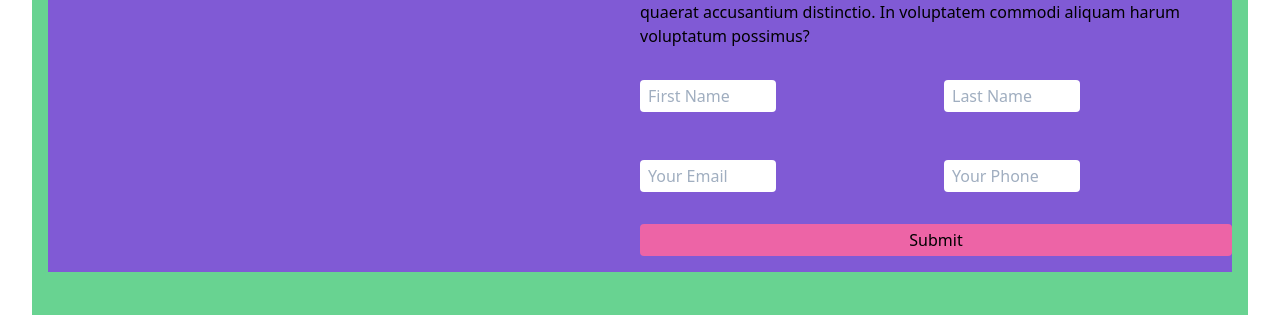
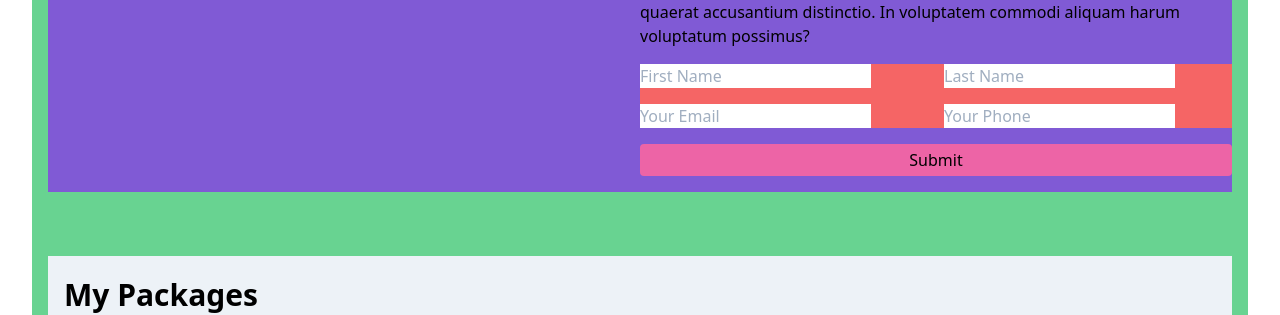
Before and after one commit to RonaldRusso94/LimeLightDevs, a Next.js app in the folder public/client/: page / in a window 1280 px wide. Shown: the part 822-1137 px from the top of the page. Built offline with nearby package versions, Linux system fonts and the light colour scheme.

Commit message:
Refactor FormikForm

```diff
--- a/public/client/components/ContactFormSeconday.js
+++ b/public/client/components/ContactFormSeconday.js
@@ -1,4 +1,4 @@
-import FormikForm from "./formik/FormikFormTyler";
+import FormikForm from "./formik/FormikForm";
 import * as Yup from "yup";
 
 const ContactFormSeconday = () => {
@@ -15,11 +15,10 @@ const ContactFormSeconday = () => {
         </p>
         {/* <ContactForm /> */}
         <FormikForm
-          // firstName={{ name: "firstName", errorMessage: "test" }}
           fields={[
             {
               className: "",
-              fieldDivClass: "",
+              fieldClass: "",
               initialValue: "",
               name: "firstName",
               type: "text",
@@ -49,7 +48,6 @@ const ContactFormSeconday = () => {
               validationFunction: Yup.string()
                 .email("Invalid email address")
                 .required("Required"),
-
             },
             {
               name: "phone",
--- a/public/client/components/formik/FormikForm.js
+++ b/public/client/components/formik/FormikForm.js
@@ -1,125 +1,101 @@
 import React from "react";
 import { Formik, Form, Field, ErrorMessage } from "formik";
 import * as Yup from "yup";
+import PropTypes from "prop-types";
 
-const FormikForm = ({ fields }) => {
-  // Defining {obj.name: ""}
-  let initialValuesObj = {};
-  const initialValuesFunction = (arrOfObjs) => {
-    arrOfObjs.map((obj) => {
-      let newobj = { [obj.name]: "" };
-      return (initialValuesObj = { ...initialValuesObj, ...newobj });
-    });
-  };
+const FormikForm = ({
+  fields,
+  onSubmit,
+  formClass,
+  buttonClass,
+  sectionClass,
+  fieldClass,
+}) => {
+  const initialValues = fields.reduce((initialFieldValues, field) => {
+    initialFieldValues[field.name] = field.initialValue || "";
+    return initialFieldValues;
+  }, {});
 
-  // Defining [{name: "", rules:[{}], yupType: ""}, ...]
-  let validationArr = [];
-  const validationFunction = (arrOfObjs) => {
-    arrOfObjs.map((obj) => {
-      return validationArr.push({
-        name: obj.name,
-        rules: obj.rules,
-        yupType: obj.yupType,
-      });
-    });
-  };
+  const validationSchema = fields
+    .filter((field) => typeof field.validationFunction !== "undefined")
+    .reduce((validationFunctions, field) => {
+      validationFunctions[field.name] = field.validationFunction || "";
+      return validationFunctions;
+    }, {});
 
-  validationFunction(fields);
-  initialValuesFunction(fields);
+  if (typeof onSubmit !== "function") {
+    onSubmit = (values, { setSubmitting }) => {
+      setTimeout(() => {
+        alert(JSON.stringify(values, null, 2));
+        setSubmitting(false);
+      }, 400);
+    };
+  }
+  // debugger;
+  // const formsFields = fields.map(
+  //   (
+  //     {
+  //       name,
+  //       type,
+  //       placeholder,
+  //       errorMessageComponent,
+  //       fieldClass,
+  //       sectionClass,
+  //     },
+  //     index
+  //   ) => {
+  //     return (
+  //       <div className={sectionClass || ""}>
+  //         <Field
+  //           type={type}
+  //           name={name}
+  //           placeholder={placeholder || ""}
+  //           className={fieldClass || "rounded py-1 px-2"}
+  //           key={index}
+  //         />
+  //         <ErrorMessage name={name} />
+  //       </div>
+  //     );
+  //   }
+  // );
 
-  const validationObject = {};
-  validationArr.forEach((item) => {
-    validationObject[item.name] = Yup[item.yupType];
-  });
-
-  const validationRule = (arrOfObjs) => {
-    arrOfObjs.map((obj) => {
-      obj.rules.map((rule) => {
-        // validationObject[rule.ruleType];
-        console.log("rule :>> ", rule);
-      });
-    });
-  };
-
-  validationRule(fields);
-  console.log("validationArr :>> ", validationArr);
-  console.log("validationObject :>> ", validationObject);
   return (
     <Formik
-      initialValues={
-        // initialValuesObj
-        { firstName: "", lastName: "", email: "", phoneNumber: "" }
-      }
-      validationSchema={
-        Yup.object(validationObject || {})
-
-        // Yup.object({
-        //   firstName: Yup.string()
-        //     .min(3, "Must be 3 characters or more")
-        //     .max(20, "Must be 20 characters or less")
-        //     .required("Required"),
-
-        //   lastName: Yup.string()
-        //     .min(3, "Must be 3 characters or more")
-        //     .max(20, "Must be 20 characters or less")
-        //     .required("Required"),
-        //   email: Yup.string()
-        //     .email("Invalid email address")
-        //     .required("Required"),
-        // })
-      }
-      onSubmit={(values, { setSubmitting }) => {
-        setTimeout(() => {
-          alert(JSON.stringify(values, null, 2));
-          setSubmitting(false);
-        }, 400);
-      }}
+      initialValues={initialValues}
+      validationSchema={Yup.object(validationSchema)}
+      onSubmit={onSubmit}
     >
       {({ isSubmitting }) => (
-        <Form className="">
-          <div className="grid grid-cols-2 gap-4 my-4">
-            <div className=" flex flex-col">
-              <Field
-                type="text"
-                name="firstName"
-                placeholder="First Name"
-                className="rounded py-1 px-2"
-              />
-              <ErrorMessage name="firstName" />
-            </div>
-
-            <div className=" flex flex-col">
-              <Field
-                type="text"
-                name="lastName"
-                placeholder="Last Name"
-                className="rounded py-1 px-2"
-              />
-              <ErrorMessage name="lastName" component="div" />
-            </div>
-
-            <Field
-              type="email"
-              name="email"
-              placeholder="Email"
-              className="rounded py-1 px-2"
-            />
-            <ErrorMessage name="email" component="div" />
-
-            <Field
-              type="number"
-              name="phoneNumber"
-              placeholder="Phone Number"
-              className="rounded py-1 px-2"
-            />
-            <ErrorMessage name="phoneNumber" component="div" />
+        <Form>
+          <div className={formClass}>
+            {fields.map(
+              (
+                {
+                  name,
+                  type,
+                  placeholder,
+                  classname,
+                  sectionClass,
+                  fieldClass,
+                },
+                index
+              ) => {
+                return (
+                  <div className={sectionClass}>
+                    <Field
+                      type={type}
+                      name={name}
+                      placeholder={placeholder || ""}
+                      className={fieldClass || ""}
+                      key={index}
+                    />
+                    <ErrorMessage name={name} />
+                  </div>
+                );
+              }
+            )}
           </div>
-
-          <button
-            type="submit"
-            disabled={isSubmitting}
-            className=" bg-pink-500 block w-full rounded py-1"
-          >
+          <button type="submit" disabled={isSubmitting} className={buttonClass}>
             Submit
           </button>
         </Form>
@@ -128,4 +104,21 @@ const FormikForm = ({ fields }) => {
   );
 };
 
+FormikForm.propTypes = {
+  fields: PropTypes.array,
+  classname: PropTypes.string,
+  formClass: PropTypes.string,
+  sectionClass: PropTypes.string,
+  fieldClass: PropTypes.string,
+  buttonClass: PropTypes.string,
+};
+
+FormikForm.defaultProps = {
+  classname: "",
+  formClass: "grid grid-cols-2 gap-4 my-4 bg-red-500",
+  sectionClass: "",
+  fieldClass: "rounded py-1 px-2",
+  buttonClass: "bg-pink-500 block w-full rounded py-1",
+};
+
 export default FormikForm;
--- a/public/client/components/formik/FormikFormTyler.js
+++ /dev/null
@@ -1,67 +0,0 @@
-import React from "react";
-import { Formik, Form, Field, ErrorMessage } from "formik";
-import * as Yup from "yup";
-
-const FormikForm = ({ fields, onSubmit, formClass, buttonClass }) => {
-
-  const initialValues = fields
-  .reduce((initialFieldValues, field) => {
-    initialFieldValues[field.name] = field.initialValue || "";
-    return initialFieldValues;
-  }, {})
-
-  const validationSchema = fields
-  .filter(field => typeof field.validationFunction !== "undefined")
-  .reduce((validationFunctions, field) => {
-    validationFunctions[field.name] = field.validationFunction || "";
-    return validationFunctions;
-  }, {})
-  if (typeof onSubmit !== "function"){
-    onSubmit= (values, { setSubmitting }) => {
-      setTimeout(() => {
-        alert(JSON.stringify(values, null, 2));
-        setSubmitting(false);
-      }, 400);
-    }
-  }
-  debugger;
-  const formsFields = fields.map(({name, type, placeholder, errorMessageComponent, fieldClass, sectionClass}, index) => {
-    return(
-      <div className={sectionClass || "grid grid-cols-2 gap-4 my-4"}>
-        <Field
-          type={type}
-          name={name}
-          placeholder={placeholder || ""}
-          className={fieldClass || "rounded py-1 px-2"}
-          key={index}
-        />
-        <ErrorMessage name={name} component={errorMessageComponent || "div"} />
-      </div>
-     )
-    });
-
-  return (
-    <Formik
-      initialValues={initialValues}
-      validationSchema={Yup.object(validationSchema)}
-      onSubmit={onSubmit}
-    >
-      {({ isSubmitting }) => (
-        <Form>
-          <div className={formClass || "grid grid-cols-2 gap-4 my-4"}>
-            {formsFields}
-          </div>
-          <button
-            type="submit"
-            disabled={isSubmitting}
-            className={buttonClass || "bg-pink-500 block w-full rounded py-1"}
-          >
-            Submit
-          </button>
-        </Form>
-      )}
-    </Formik>
-  );
-};
-
-export default FormikForm;
```
